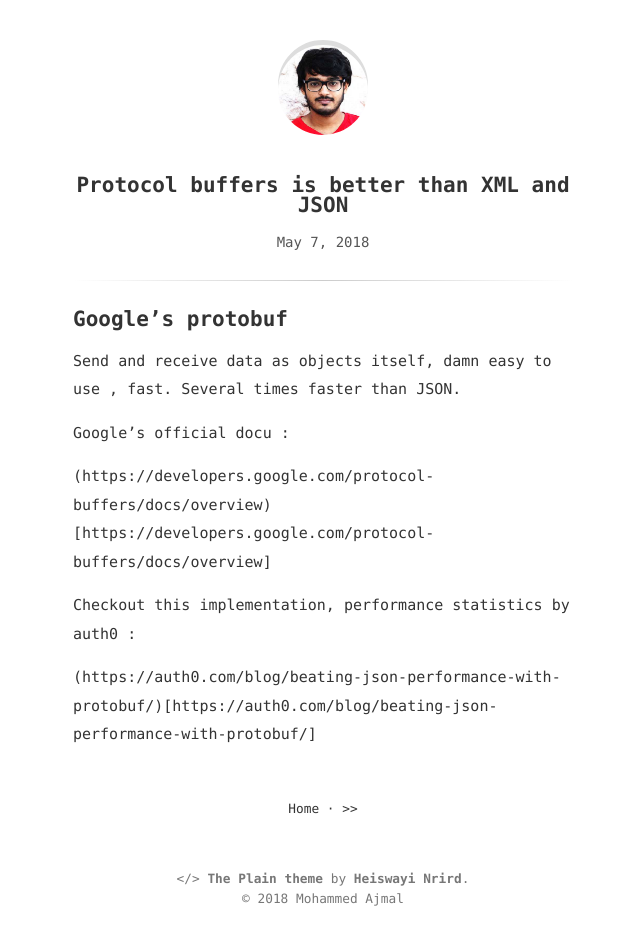
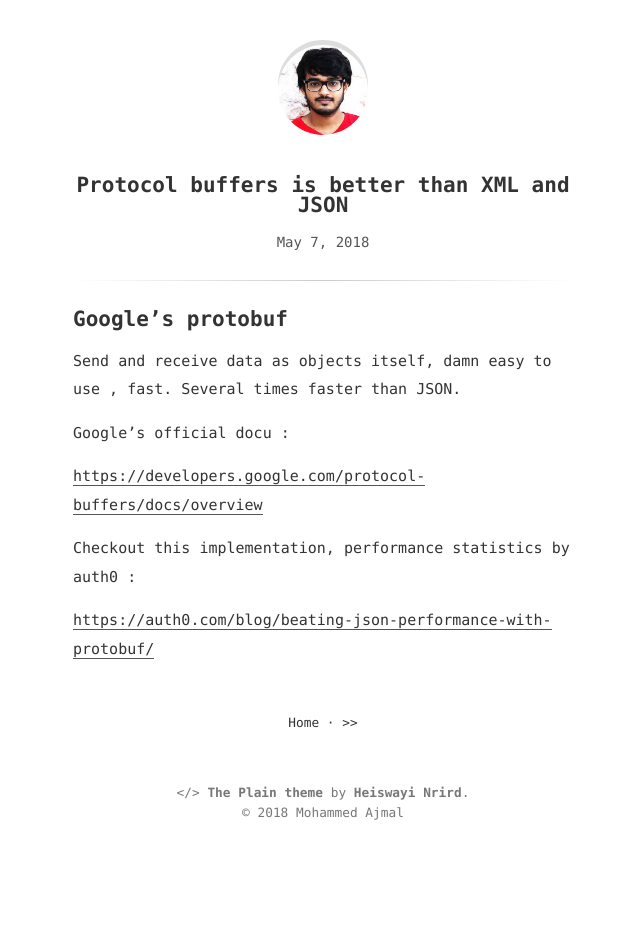
Before and after one commit to cooliscool/cooliscool.github.io, a Jekyll site: the page built from _posts/2018-05-07-protocol-buffers.md, in a window 1280 px wide. Shown: the whole page, without its empty margins (317-957 px from the left). Built offline with Jekyll 4.4.1, drawn with Linux system fonts in a browser that asks for light colours; after the commit the page ends 900 px from its top, so only the background shows below that.

Commit message:
Update 2018-05-07-protocol-buffers.md

```diff
--- a/_posts/2018-05-07-protocol-buffers.md
+++ b/_posts/2018-05-07-protocol-buffers.md
@@ -9,8 +9,8 @@ Send and receive data as objects itself, damn easy to use , fast. Several times
 
 Google's official docu :
 
-(https://developers.google.com/protocol-buffers/docs/overview)[https://developers.google.com/protocol-buffers/docs/overview]
+[https://developers.google.com/protocol-buffers/docs/overview](https://developers.google.com/protocol-buffers/docs/overview)
 
 Checkout this implementation, performance statistics by auth0  :
 
-(https://auth0.com/blog/beating-json-performance-with-protobuf/)[https://auth0.com/blog/beating-json-performance-with-protobuf/]
+[https://auth0.com/blog/beating-json-performance-with-protobuf/](https://auth0.com/blog/beating-json-performance-with-protobuf/)
```
